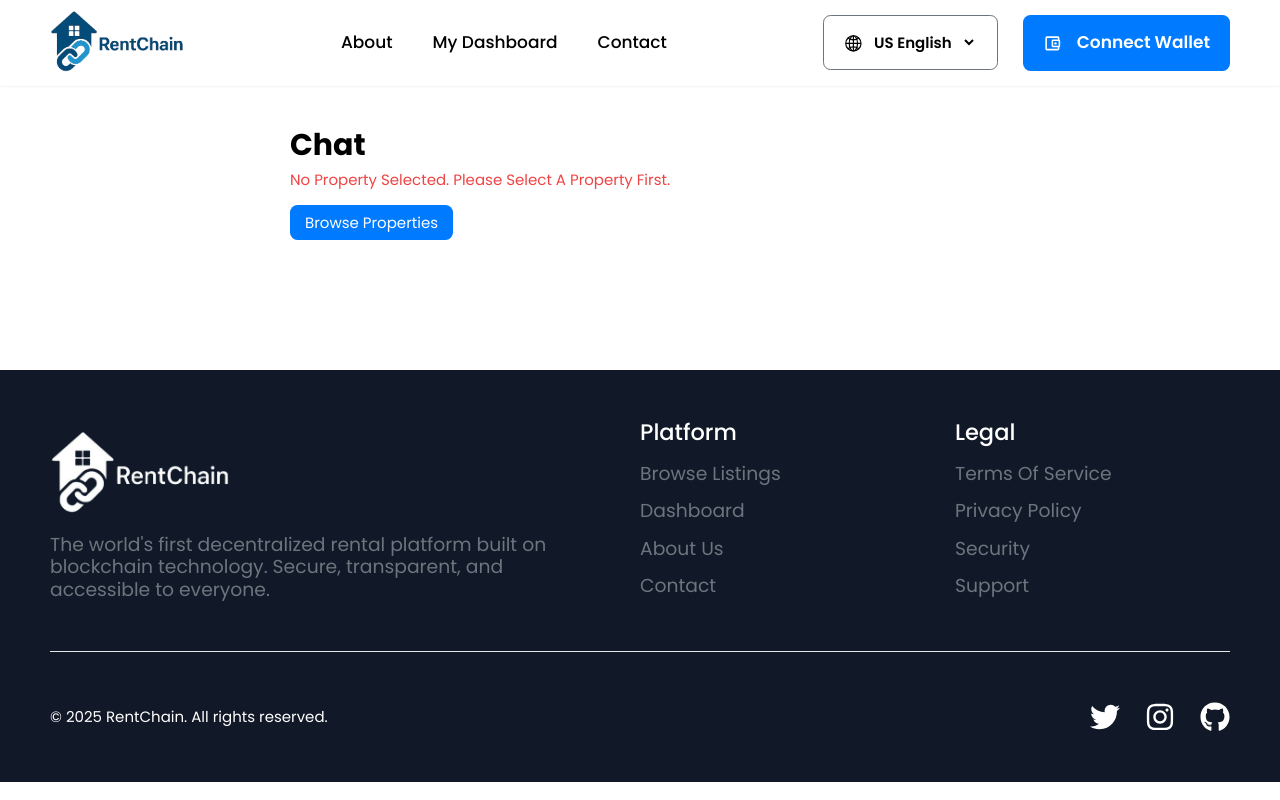
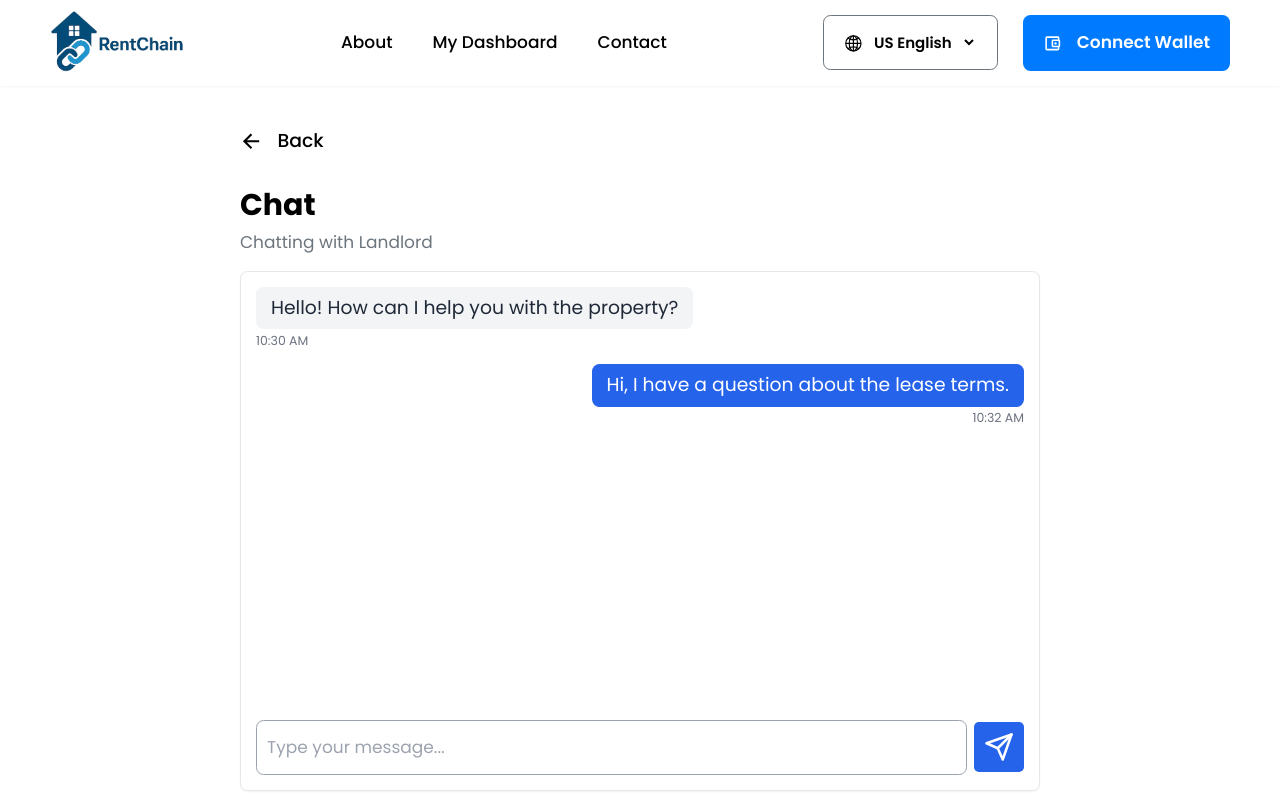
Before and after one commit to Jo-shua09/RentChain, a React (Vite) app in the folder Frontend/RentChain/: page /dashboard/tenant-dashboard/chat in a window 1280 px wide. Shown: the top 800 px of the page. Built offline with nearby package versions, Linux system fonts and the light colour scheme.

Commit message:
feat: update DashboardNavigation and Chat components with routing links and improved navigation

```diff
--- a/Frontend/RentChain/src/components/sections/Dashboards/DashboardNavigation.jsx
+++ b/Frontend/RentChain/src/components/sections/Dashboards/DashboardNavigation.jsx
@@ -25,10 +25,12 @@ export default function DashboardNavigation() {
               <IoWarningOutline className="w-20 h-20 p-2 text-red-500 bg-gray-50 rounded-xl" />
               <h3 className="text-4xl font-semibold "> complaints</h3>
             </div>
+            <Link to="/dashboard/landlord-dashboard/chat">
               <div className="flex items-center w-full p-8 bg-white border shadow-sm cursor-pointer border-gray-50 md:flex-1 hover:scale-95 gap-x-8 rounded-xl">
                 <IoChatbubbleOutline className="w-20 h-20 p-2 text-purple-500 bg-gray-50 rounded-xl" />
                 <h3 className="text-4xl font-semibold ">chats </h3>
               </div>
+            </Link>
           </div>
         ) : (
           <div className="grid grid-cols-2 gap-10 md:grid-cols-3 lg:grid-cols-4">
@@ -38,18 +40,22 @@ export default function DashboardNavigation() {
                 <h3 className="text-4xl font-semibold ">browse properties</h3>
               </div>
             </Link>
+            <Link to="/dashboard/tenant-dashboard/payment">
               <div className="flex items-center w-full p-8 bg-white border shadow-sm cursor-pointer border-gray-50 md:flex-1 hover:scale-95 gap-x-8 rounded-xl">
                 <FaMoneyBill className="w-20 h-20 p-2 text-green-500 bg-gray-50 rounded-xl" />
                 <h3 className="text-4xl font-semibold ">pay rent</h3>
               </div>
+            </Link>
             <div className="flex items-center w-full p-8 bg-white border shadow-sm cursor-pointer border-gray-50 md:flex-1 hover:scale-95 gap-x-8 rounded-xl">
               <IoWarningOutline className="w-20 h-20 p-2 text-red-500 bg-gray-50 rounded-xl" />
               <h3 className="text-4xl font-semibold ">file complaint</h3>
             </div>
+            <Link to="/dashboard/tenant-dashboard/chat">
               <div className="flex items-center w-full p-8 bg-white border shadow-sm cursor-pointer border-gray-50 md:flex-1 hover:scale-95 gap-x-8 rounded-xl">
                 <IoChatbubbleOutline className="w-20 h-20 p-2 text-purple-500 bg-gray-50 rounded-xl" />
-              <h3 className="text-4xl font-semibold ">chat support </h3>
+                <h3 className="text-4xl font-semibold ">chats </h3>
               </div>
+            </Link>
           </div>
         )}
       </div>
--- a/Frontend/RentChain/src/components/ui/Chat.jsx
+++ b/Frontend/RentChain/src/components/ui/Chat.jsx
@@ -8,26 +8,6 @@ export default function Chat() {
     { id: 1, text: "Hello! How can I help you with the property?", time: "10:30 AM", sender: "landlord" },
     { id: 2, text: "Hi, I have a question about the lease terms.", time: "10:32 AM", sender: "user" },
   ]);
-  const [input, setInput] = useState("");
-  const navigate = useNavigate();
-  const { state } = useLocation();
-  const propertyTitle = state?.title || "Unknown Property";
-
-  // Redirect if no property information is available
-  if (!state?.title) {
-    return (
-      <div className="px-4 mx-auto max-w-7xl !py-52 section-page">
-        <h2 className="mb-4 text-5xl font-bold">Chat</h2>
-        <p className="mb-6 text-2xl text-red-500">No property selected. Please select a property first.</p>
-        <button
-          onClick={() => navigate("/dashboard/tenant-dashboard/properties")}
-          className="px-6 py-3 text-2xl text-white bg-primary rounded-xl hover:bg-blue-700"
-        >
-          Browse Properties
-        </button>
-      </div>
-    );
-  }
 
   const sendMessage = () => {
     if (input.trim() === "") return;
@@ -40,6 +20,66 @@ export default function Chat() {
     setMessages([...messages, newMessage]);
     setInput("");
   };
+
+  const [input, setInput] = useState("");
+  const navigate = useNavigate();
+  const { state } = useLocation();
+  const propertyTitle = state?.title || "Unknown Property";
+  const location = useLocation();
+  const pathname = location.pathname;
+
+  //   Redirect if no property information is available
+  if (!state?.title) {
+    return (
+      <div className="section-page !py-52 w-full">
+        <div className="relative w-full pt-24 mx-auto max-w-7xl">
+          <div
+            onClick={() => navigate(-1)}
+            className="absolute top-0 left-0 flex items-center cursor-pointer gap-x-6 hover:scale-95 hover:text-primary"
+          >
+            <IoArrowBackSharp className="text-4xl" />
+            <span className="text-3xl font-medium">Back</span>
+          </div>
+          <h2 className="mb-4 text-5xl font-bold">Chat</h2>
+          <p className="mb-6 text-[1.7rem] normal-case text-secondary">
+            {pathname === "/dashboard/landlord-dashboard/chat" ? "Chatting with Tenant" : "Chatting with Landlord"}
+          </p>
+
+          <div className="bg-white border rounded-xl shadow-sm p-6 flex flex-col h-[52rem]">
+            {/* Messages */}
+            <div className="flex-1 space-y-6 overflow-y-auto text-3xl normal-case">
+              {messages.map((msg) => (
+                <div key={msg.id} className={`flex flex-col ${msg.sender === "user" ? "items-end" : "items-start"}`}>
+                  <div
+                    className={`px-6 py-4 rounded-xl normal-case max-w-[75%] ${
+                      msg.sender === "user" ? "bg-blue-600 text-white" : "bg-gray-100 text-gray-800"
+                    }`}
+                  >
+                    {msg.text}
+                  </div>
+                  <span className="mt-1 text-xl text-gray-500">{msg.time}</span>
+                </div>
+              ))}
+            </div>
+
+            {/* Input */}
+            <div className="flex items-center gap-3 mt-4">
+              <input
+                type="text"
+                placeholder="Type your message..."
+                value={input}
+                onChange={(e) => setInput(e.target.value)}
+                className="flex-1 px-4 py-3 text-[1.7rem] normal-case border border-gray-400 rounded-xl h-[5.5rem] focus:outline-none focus:ring-2 focus:ring-blue-500"
+              />
+              <button onClick={sendMessage} className="p-4 text-white bg-blue-600 rounded-lg hover:bg-blue-700">
+                <FiSend className="text-5xl hover:scale-95" />
+              </button>
+            </div>
+          </div>
+        </div>
+      </div>
+    );
+  }
 
   return (
     <div className="section-page !py-52 w-full">
```
Lines whose indentation alone changed are shown as unchanged.
